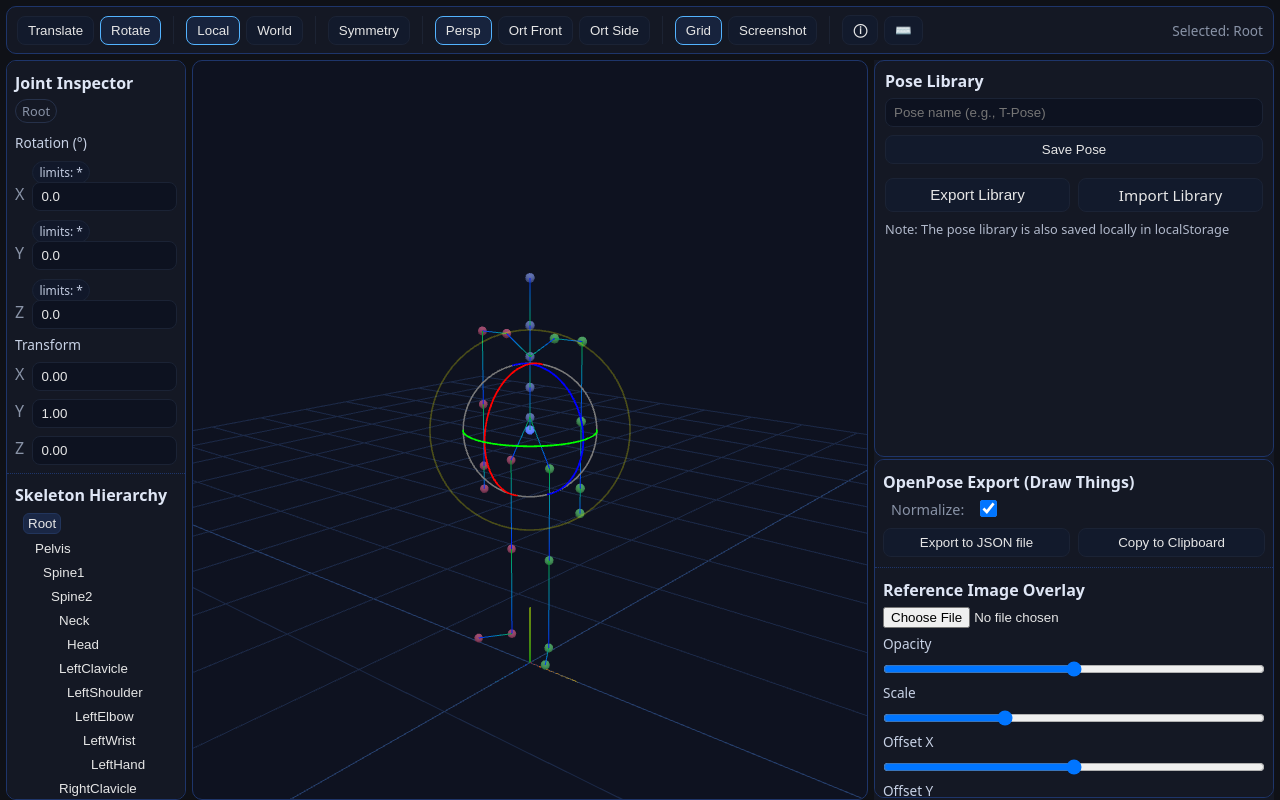
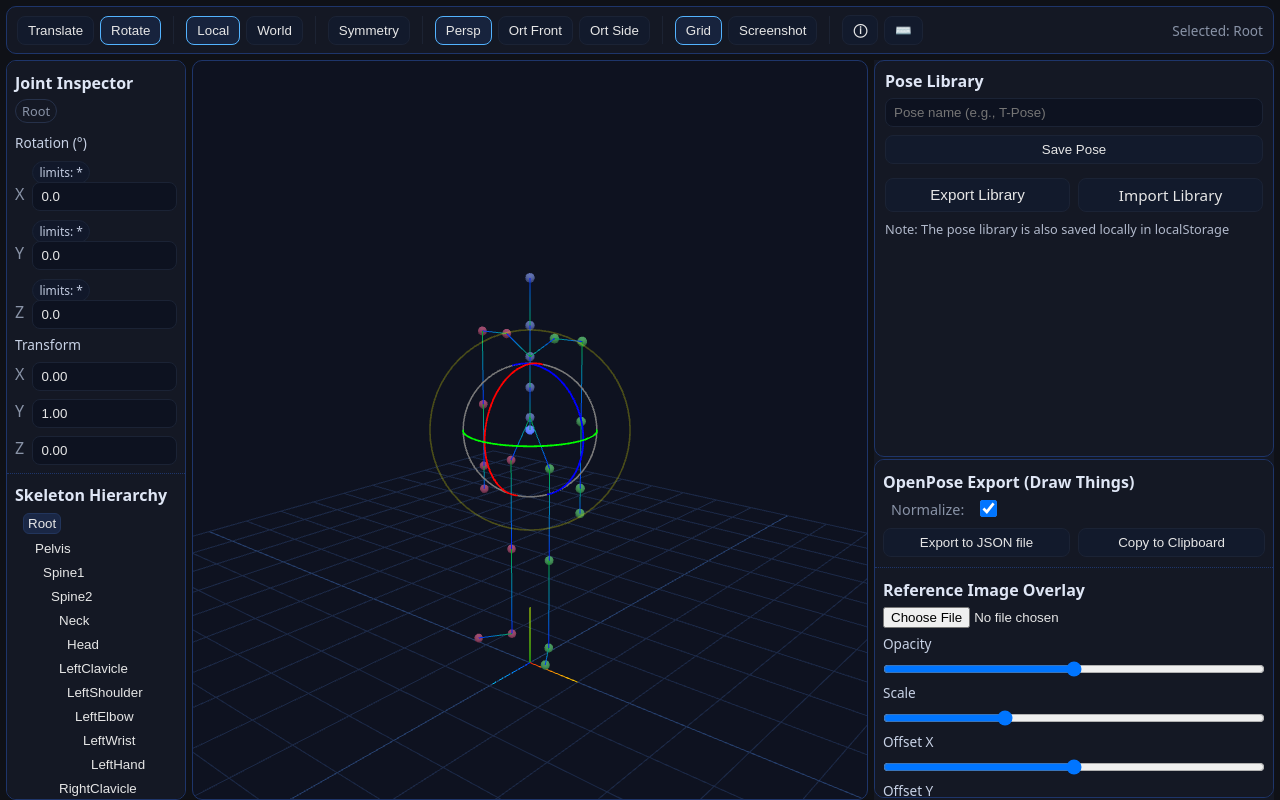
Before and after one commit to inform880/dtop-editor, a plain HTML site: page index.html in a window 1280 px wide. Drawn offline with nearby package versions, Linux system fonts and the light colour scheme.

Commit message:
Fixed a border radius bug and some light/grid issues

```diff
--- a/main.js
+++ b/main.js
@@ -71,7 +71,7 @@ rim.position.set(-3, 3, -3);
 scene.add(rim);
 
 // Grid & axes
-const grid = new THREE.GridHelper(10, 20, 0x26406d, 0x1c2947);
+const grid = new THREE.GridHelper(5, 20, 0x26406d, 0x1c2947);
 grid.position.y = 0;
 scene.add(grid);
 let gridVisible = true;
@@ -1439,9 +1439,7 @@ byId("space-local").addEventListener("click", () => setSpace("local"));
 byId("space-world").addEventListener("click", () => setSpace("world"));
 
 document.addEventListener('DOMContentLoaded', () => {
-  MicroModal.init({
-    onClose: () => { console.log('close') }
-  })
+  MicroModal.init()
 });
 
 // ---------- Final small touches ----------
--- a/styles.css
+++ b/styles.css
@@ -73,7 +73,7 @@
 .shortcuts-table .shortcut-key {
   display: inline-block;
   padding: 2px 8px;
-  border-radius: px;
+  border-radius: 8px;
   background: var(--panel2);
   border: 1px solid var(--line);
   font-size: 0.9rem;
```
